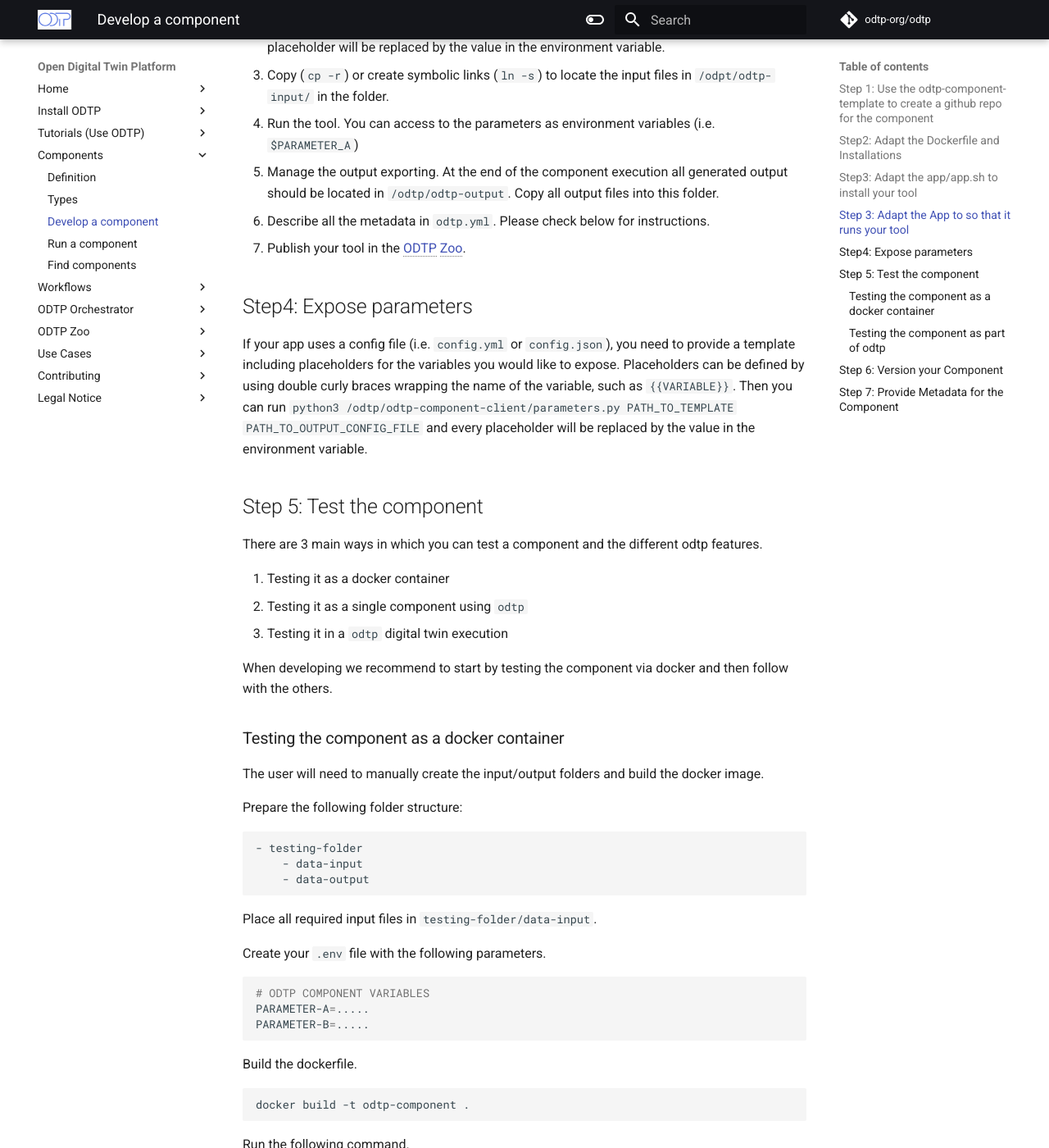
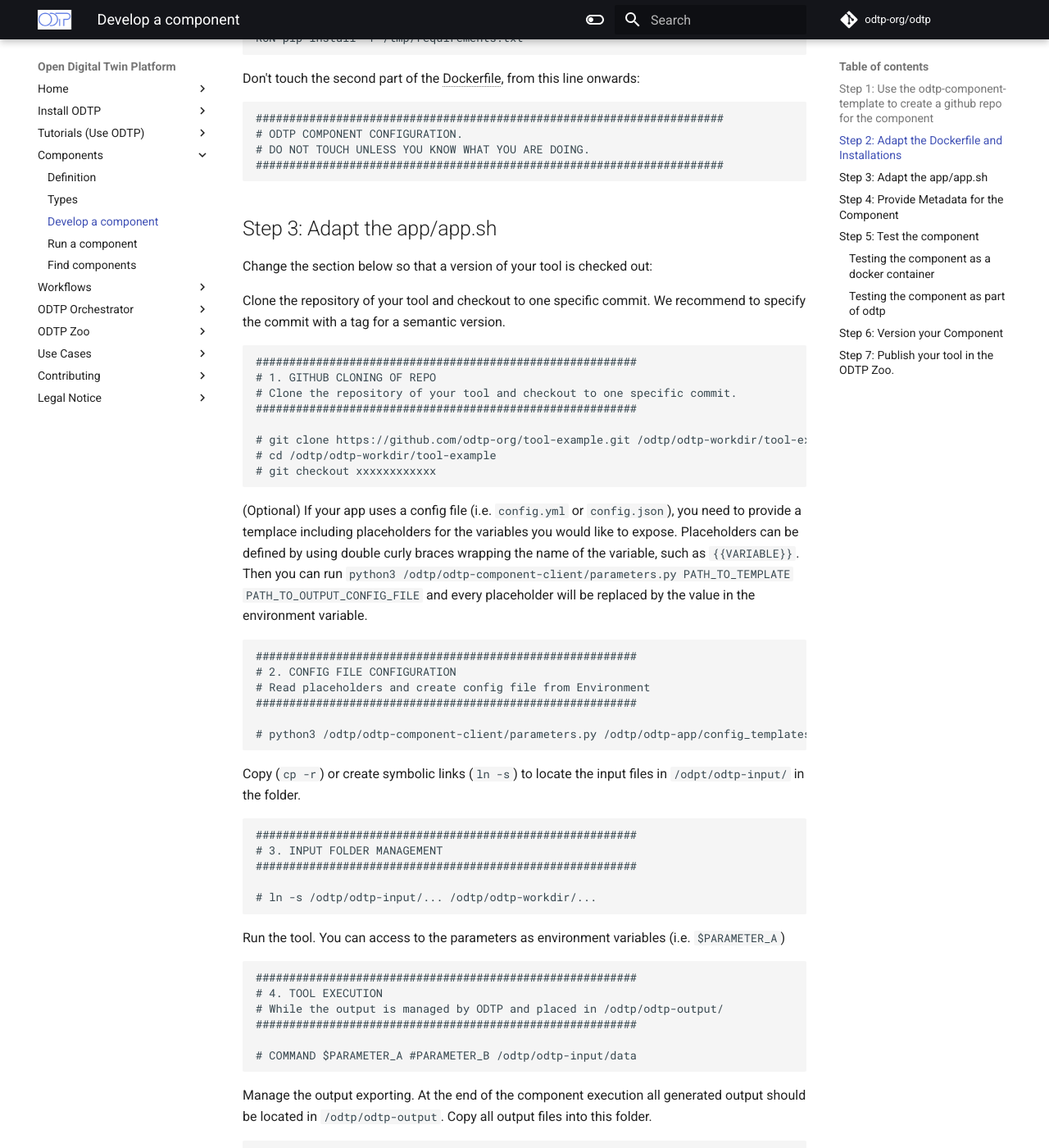
Before and after one commit to odtp-org/odtp-manuals, an MkDocs documentation site: the page built from docs/components/develop.md, in a window 1280 px wide and 1400 px high, scrolled down 3184 px. Shown: the whole window at 82% size. Built offline with MkDocs 1.6.1 and Material for MkDocs 9.7.7, drawn with Linux system fonts in a browser that asks for light colours; a script that is not in the unit is left out; comment, search, counter and statistics services are not loaded; some of the changed text lies outside the part shown.

Commit message:
docs(components/develop.md): correct and improve tutorial

````diff
--- a/docs/components/develop.md
+++ b/docs/components/develop.md
@@ -2,10 +2,13 @@
 
 Here you find instructions on how to turn an existing tool into an ODTP component:
 
+!!! Note
+    Not every component needs to come from an external tool: you can also develop a component that is unrelated to a tool
+
 
 ``` mermaid
 graph LR;
-    Tool -->|transform| ODTPComponent
+    Tool -.->|transform| ODTPComponent
     Template -->|use| ODTPComponent
     subgraph ODTPComponent[Component]
     Component[ODTP Client]
@@ -23,31 +26,60 @@ Start with the ODTP component template:
 
 - go to [`odtp-component-template`](https://github.com/odtp-org/odtp-component-template)
 - Click on "Use this template": "Open a new repository"
-- Give the component a name similar to "odtp-name of your tool"
+- Give the component a name similar to "odtp-your-tool-name"
 
 !!! Note
     This repository makes use of submodules. Therefore, when cloning it you need to include them.
 
     ```bash
-    git clone --recurse-submodules https://github.com/odtp-org/odtp-component-template
+    git clone --recurse-submodules https://github.com/odtp-org/odtp-your-tool-name
     ```
 
     See [README](https://github.com/odtp-org/odtp-component-template?tab=readme-ov-file#how-to-clone-this-repository)
 
 The resulting repo has the following structure:
 
-Folders:
+```
+├── Dockerfile
+├── LICENSE
+├── README.md
+├── README.template.md
+├── app
+│   ├── app.sh
+│   └── config_templates
+│       └── template.yml
+├── odtp-component-client
+│   ├── LICENSE
+│   ├── README.md
+│   ├── __init__.py
+│   ├── logger.py
+│   ├── odtp-app.sh
+│   ├── parameters.py
+│   ├── requirements.txt
+│   ├── s3uploader.py
+│   └── startup.sh
+├── odtp.yml
+├── .env.dist
+└── requirements.txt
+```
 
-- `app`: app folder to connect to your tool
-- `odtp-component-client`: client for the odtp orchestrator in order to use functions and methods in the docker container
+Files and Folders that need to get modified:
 
-Files:
+- `app`: contains `app.sh` and additional configuration for it: this script will run your tool. It will get started by the `startup.sh` that is part of the `odtp-component-client` and serves as an entrypoint for the Dockerfile.
+- `Dockerfile`: check whether you need additional installations for your tool to run and add this to the Dockerfile: you may also use `requirements.txt` in case your tool is in python
+- `odtp.yml`: this will contain the metadata for your component
+- `.env.dist`: includes the environment variables that your component needs and that are also specified in `odtp.yml`
+- `README.md`: there is a template `README.template.md` that you can started on making a `README.md` that describes your component.
 
-- `env.dist`:
+Mounted as git submodule (should not be modify):
 
-## Step2: Adapt the Dockerfile and Installations
+- `odtp-component-client`: client for the odtp orchestrator: `startup.sh` serves as an entrypoint in Docker
 
-In this step you will adapt the Build Instructions for the Docker Image:
+All changes will be further described in the steps below. So no need to do them now already.
+
+## Step 2: Adapt the Dockerfile and Installations
+
+In this step you will adapt the build instructions for the Docker Image:
 
 - If your tool runs on python: adapt the `requirements.txt` file and add the libraries that you need.
 - Adapt the Dockerfile and install the needed libraries that your tool needs to run:
@@ -104,9 +136,11 @@ Don't touch the second part of the Dockerfile, from this line onwards:
 ######################################################################
 ```
 
-## Step3: Adapt the app/app.sh to install your tool
+## Step 3: Adapt the app/app.sh
 
-Change the section below so that a version of your tool is checked out
+Change the section below so that a version of your tool is checked out:
+
+Clone the repository of your tool and checkout to one specific commit. We recommend to specify the commit with a tag for a semantic version.
 
 ```
 #########################################################
@@ -119,86 +153,54 @@ Change the section below so that a version of your tool is checked out
 # git checkout xxxxxxxxxxxx
 ```
 
-## Step 3: Adapt the App to so that it runs your tool
+(Optional) If your app uses a config file (i.e. `config.yml` or `config.json`), you need to provide a templace including placeholders for the variables you would like to expose. Placeholders can be defined by using double curly braces wrapping the name of the variable, such as `{{VARIABLE}}`. Then you can run `python3 /odtp/odtp-component-client/parameters.py PATH_TO_TEMPLATE PATH_TO_OUTPUT_CONFIG_FILE` and every placeholder will be replaced by the value in the environment variable.
 
-Configure the `app/app.sh` file in the following way:
+```
+#########################################################
+# 2. CONFIG FILE CONFIGURATION
+# Read placeholders and create config file from Environment
+#########################################################
 
-1. Clone the repository of your tool and checkout to one specific commit. We recommend to specify the commit with a tag for a semantic version.
-2. (Optional) If your app uses a config file (i.e. `config.yml` or `config.json`), you need to provide a templace including placeholders for the variables you would like to expose. Placeholders can be defined by using double curly braces wrapping the name of the variable, such as `{{VARIABLE}}`. Then you can run `python3 /odtp/odtp-component-client/parameters.py PATH_TO_TEMPLATE PATH_TO_OUTPUT_CONFIG_FILE` and every placeholder will be replaced by the value in the environment variable.
-3. Copy (`cp -r`) or create symbolic links (`ln -s`) to locate the input files in `/odpt/odtp-input/` in the folder.
-4. Run the tool. You can access to the parameters as environment variables (i.e. `$PARAMETER_A`)
-5. Manage the output exporting. At the end of the component execution all generated output should be located in `/odtp/odtp-output`. Copy all output files into this folder.
-6. Describe all the metadata in `odtp.yml`. Please check below for instructions.
-7. Publish your tool in the [ODTP Zoo](../zoo/index.md).
-
-## Step4: Expose parameters
-
-If your app uses a config file (i.e. `config.yml` or `config.json`), you need to provide a template including placeholders for the variables you would like to expose. Placeholders can be defined by using double curly braces wrapping the name of the variable, such as `{{VARIABLE}}`. Then you can run `python3 /odtp/odtp-component-client/parameters.py PATH_TO_TEMPLATE PATH_TO_OUTPUT_CONFIG_FILE` and every placeholder will be replaced by the value in the environment variable.
-
-## Step 5: Test the component
-
-There are 3 main ways in which you can test a component and the different odtp features.
-
-1. Testing it as a docker container
-2. Testing it as a single component using `odtp`
-3. Testing it in a `odtp` digital twin execution
-
-When developing we recommend to start by testing the component via docker and then follow with the others.
-
-### Testing the component as a docker container
-
-The user will need to manually create the input/output folders and build the docker image.
-
-Prepare the following folder structure:
-
-``` bash
-- testing-folder
-    - data-input
-    - data-output
+# python3 /odtp/odtp-component-client/parameters.py /odtp/odtp-app/config_templates/template.yml /odtp/odtp-workdir/config.yml
 ```
 
-Place all required input files in `testing-folder/data-input`.
+Copy (`cp -r`) or create symbolic links (`ln -s`) to locate the input files in `/odpt/odtp-input/` in the folder.
 
-Create your `.env` file with the following parameters.
+```
+#########################################################
+# 3. INPUT FOLDER MANAGEMENT
+#########################################################
 
-``` bash
-# ODTP COMPONENT VARIABLES
-PARAMETER-A=.....
-PARAMETER-B=.....
+# ln -s /odtp/odtp-input/... /odtp/odtp-workdir/...
 ```
 
-Build the dockerfile.
+Run the tool. You can access to the parameters as environment variables (i.e. `$PARAMETER_A`)
 
-``` bash
-docker build -t odtp-component .
+```
+#########################################################
+# 4. TOOL EXECUTION
+# While the output is managed by ODTP and placed in /odtp/odtp-output/
+#########################################################
+
+# COMMAND $PARAMETER_A #PARAMETER_B /odtp/odtp-input/data
 ```
 
-Run the following command.
+Manage the output exporting. At the end of the component execution all generated output should be located in `/odtp/odtp-output`. Copy all output files into this folder.
 
-``` bash
-docker run -it --rm \
--v {PATH_TO_YOUR_INPUT_VOLUME}:/odtp/odtp-input \
--v {PATH_TO_YOUR_INPUT_VOLUME}:/odtp/odtp-output \
---env-file .env \
-odtp-component
+```
+#########################################################
+# 5. OUTPUT FOLDER MANAGEMENT
+# The selected output files generated should be placed in the output folder
+#########################################################
+
+# cp -r /odtp/odtp-workdir/output/* /odtp/odtp-output
 ```
 
-This command will run the component. If you want debug some errors and execute the docker in an interactive manner, you can use the flag `--entrypoint bash` when running docker.
-
-Also if your tool is interactive such as an [Streamlit](https://streamlit.io/) app, don't forget to map the ports by using `-p XXXX`.
-
-### Testing the component as part of odtp
-
-Please do it as it is described in section above titled: `How to run a single component?`
-## Step 6: Version your Component
-
-ODTP relies on tagged versions of Component. In the ODTP Orchestrator you need a version tag for the Component to register it. Use [Semantic Versioning](https://semver.org/) for your Component.
-
-## Step 7: Provide Metadata for the Component
+## Step 4: Provide Metadata for the Component
 
 ODTP requires a set of metadata to work that it is defined in a file called `odtp.yml` that should be in the root of the repository. These fields should be filled by the developers and they are used to provide a help to the users who wants to use your component.
 
-``` yaml title="yaml component file"
+``` yaml title="odtp.yml"
 # This file should contain basic component information for your component.
 component-name: Component Name
 component-author: Component Author
@@ -296,3 +298,72 @@ schema-output: PATH_TO_OUTPUT_SCHEMA
 devices:
   gpu: Bool
 ```
+
+## Step 5: Test the component
+
+There are 3 main ways in which you can test a component and the different odtp features.
+
+1. Testing it as a docker container
+2. Testing it as a single component using `odtp`
+3. Testing it in a `odtp` digital twin execution
+
+When developing we recommend to start by testing the component via docker and then follow with the others.
+
+### Testing the component as a docker container
+
+The user will need to manually create the input/output folders and build the docker image.
+
+Prepare the following folder structure:
+
+``` bash
+- testing-folder
+    - data-input
+    - data-output
+```
+
+Place all required input files in `testing-folder/data-input`.
+
+In case you have parameters specified in the `odtp.yaml` file:
+
+- `cp .env.dist .env`
+- Create your `.env` file with the following parameters.
+
+``` bash
+# ODTP COMPONENT VARIABLES
+PARAMETER-A=.....
+PARAMETER-B=.....
+```
+
+Build the dockerfile.
+
+``` bash
+docker build -t odtp-component .
+```
+
+Run the following command.
+
+``` bash
+docker run -it --rm \
+-v {PATH_TO_YOUR_INPUT_VOLUME}:/odtp/odtp-input \
+-v {PATH_TO_YOUR_OUTPUT_VOLUME}:/odtp/odtp-output \
+--env-file .env \
+odtp-component
+```
+
+This command will run the component. If you want debug some errors and execute the docker in an interactive manner, you can use the flag `--entrypoint bash` when running docker.
+
+Also if your tool is interactive such as an [Streamlit](https://streamlit.io/) app, don't forget to map the ports by using `-p XXXX:XXXX`.
+
+### Testing the component as part of odtp
+
+For this you need to have odtp installed: see [Install ODTP](../installation/index.md)
+Then run the component as described in [How to tun a single component](../components/run.md)
+
+## Step 6: Version your Component
+
+ODTP relies on tagged versions of Component. In the ODTP Orchestrator you need a version tag for the Component to register it. Use [Semantic Versioning](https://semver.org/) for your Component.
+
+## Step 7: Publish your tool in the ODTP Zoo.
+
+Once your component has been tested you can publish it in the [ODTP Zoo](../zoo/index.md).
+See [Add component to the ODTP-org zoo](../zoo/add-component.md)
````
